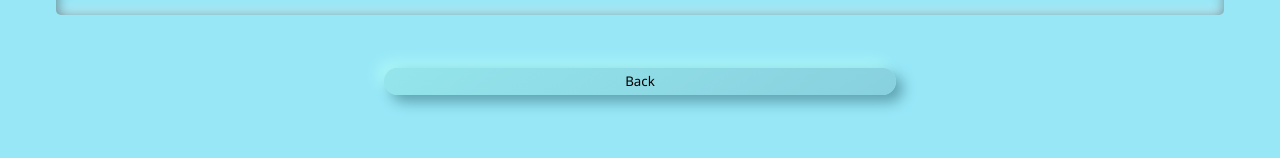
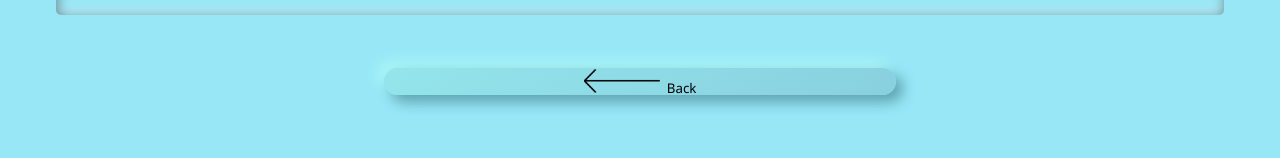
Before and after one commit to kristenmb/ozoneIQ, a React (Create React App) app: page /resources2 in a window 1280 px wide. Shown: the part 398-556 px from the top of the page. Built offline with nearby package versions, Linux system fonts and the light colour scheme.

Commit message:
Add arrow images to buttons

```diff
--- a/src/Components/AqiInfo/AqiInfo.js
+++ b/src/Components/AqiInfo/AqiInfo.js
@@ -2,6 +2,7 @@ import React, { useState } from 'react'
 import { Link } from 'react-router-dom'
 import Expand from 'react-expand-animated'
 import { aqiInfoText } from '../../aqiData'
+import rightArrow from '../../assets/right-arrow.png'
 import './AqiInfo.scss'
 
 const AqiInfo = () => {
@@ -92,7 +93,9 @@ const AqiInfo = () => {
         {aqiInfoDisplay}
       </article>
       <Link to='/resources2'>
-        <button className='more-btn'>More --></button>
+        <button className='more-btn'>More
+          <img src={rightArrow} alt='Thin arrow pointing right'/>
+        </button>
       </Link>
     </section>
   )
--- a/src/Components/AqiInfo/AqiInfo.scss
+++ b/src/Components/AqiInfo/AqiInfo.scss
@@ -58,4 +58,9 @@
   box-shadow: 7px 7px 14px #5ea1af,
   -7px -7px 14px #abf7f7;
   border: none;
+
+    img {
+      width: 6vw;
+      margin-left: .4rem;
+    }
 }
--- a/src/Components/Resources/Resources.js
+++ b/src/Components/Resources/Resources.js
@@ -1,6 +1,7 @@
 import React from 'react'
 import { Link } from 'react-router-dom'
 import { staySafeText, howToHelpText } from '../../aqiData'
+import leftArrow from '../../assets/left-arrow.png'
 import './Resources.scss'
 
 const Resources = () => {
@@ -29,7 +30,9 @@ const Resources = () => {
         {helpHowTos}
       </ul>
       <Link to='/resources'>
-        <button className='back-btn'>Back</button>
+        <button className='back-btn'>
+          <img src={leftArrow} alt='Thin arrow pointing left'/>
+          Back</button>
       </Link>
     </section>
   )
--- a/src/Components/Resources/Resources.scss
+++ b/src/Components/Resources/Resources.scss
@@ -34,4 +34,9 @@ h2 {
   box-shadow: 7px 7px 14px #5ea1af,
     -7px -7px 14px #abf7f7;
   border: none;
+
+    img {
+      width: 6vw;
+      margin-right: .4rem;
+    }
 }
```
Also changed, not shown: src/assets/left-arrow.png (added), src/assets/right-arrow.png (added).
